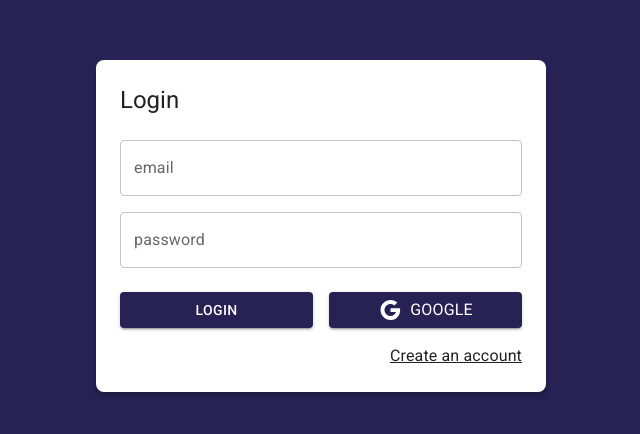
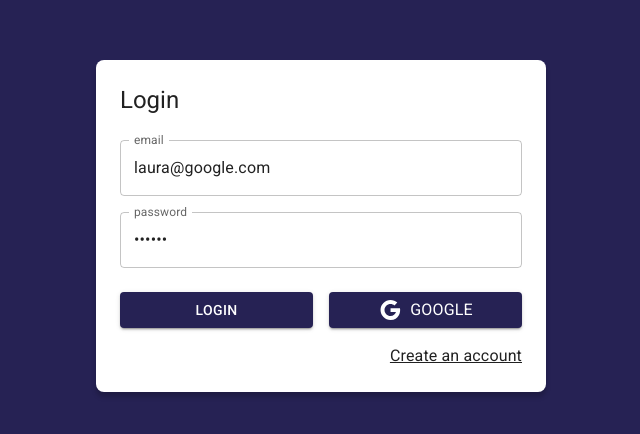
Before and after one commit to lauraportillo/journal-app, a React (Vite) app: page /auth/login in a window 1280 px wide. Shown: the part 174-608 px from the top of the page, without its empty margins (319-959 px from the left). Built offline with nearby package versions, Linux system fonts and the light colour scheme.

Commit message:
add useForm from my custom hooks

```diff
--- a/src/auth/pages/LoginPage.jsx
+++ b/src/auth/pages/LoginPage.jsx
@@ -2,18 +2,40 @@ import { Link as RouterLink } from 'react-router-dom';
 import { Google } from '@mui/icons-material';
 import { Button, Grid, Link, TextField, Typography } from '@mui/material';
 import { AuthLayout } from '../layout/AuthLayout';
+import { useForm } from '../../hooks/useForm';
 
 export const LoginPage = () => {
+  const { email, password, onInputChange } = useForm({
+    email: 'laura@google.com',
+    password: '123456',
+  });
+
   return (
     <AuthLayout title="Login">
       <form>
         <Grid container>
           <Grid item xs={12} sx={{ mt: 2 }}>
-            <TextField label="email" type="email" placeholder="email@google.com" fullWidth />
+            <TextField
+              label="email"
+              type="email"
+              placeholder="email@google.com"
+              fullWidth
+              name="email"
+              value={email}
+              onChange={onInputChange}
+            />
           </Grid>
 
           <Grid item xs={12} sx={{ mt: 2 }}>
-            <TextField label="password" type="password" placeholder="password" fullWidth />
+            <TextField
+              label="password"
+              type="password"
+              placeholder="password"
+              fullWidth
+              name="password"
+              value={password}
+              onChange={onInputChange}
+            />
           </Grid>
 
           <Grid container spacing={2} sx={{ mb: 2, mt: 1 }}>
--- /dev/null
+++ b/src/hooks/index.js
@@ -0,0 +1 @@
+export * from './useForm';
--- /dev/null
+++ b/src/hooks/useForm.js
@@ -0,0 +1,27 @@
+import { useState } from "react";
+
+
+export const useForm = (initialForm = {}) => {
+
+    const [formState, setFormState] = useState(initialForm)
+
+    const onInputChange = ({ target }) => {
+        const { name, value } = target;
+        setFormState({
+            ...formState,
+            [name]: value
+        })
+    }
+
+    const onResetForm = () => {
+        setFormState(initialForm)
+    }
+
+    return {
+        ...formState,
+        formState,
+        onInputChange,
+        onResetForm
+    }
+
+}
--- a/src/store/auth/authSlice.js
+++ b/src/store/auth/authSlice.js
@@ -3,7 +3,7 @@ import { createSlice } from '@reduxjs/toolkit';
 export const authSlice = createSlice({
     name: 'auth',
     initialState: {
-        status: 'checking', // 'not-authenticated',  'authenticated'
+        status: 'not-authenticated', // 'checking', 'not-authenticated',  'authenticated'
         uid: null,
         email: null,
         displayName: null,
```
